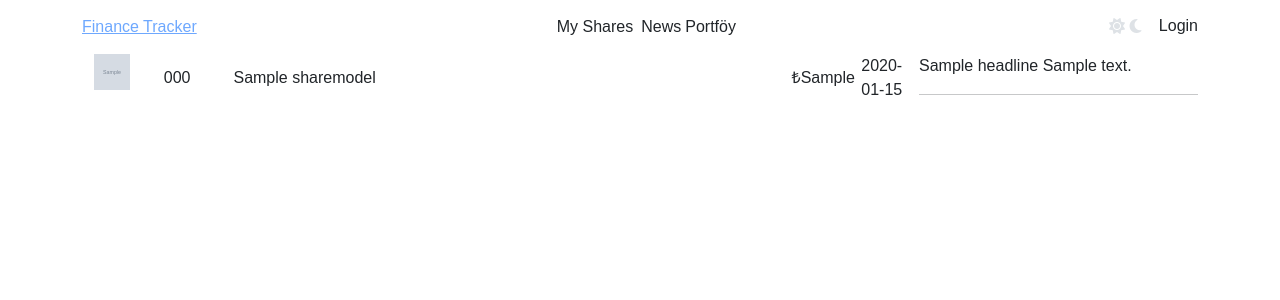
After one commit to auto-finance-manager/API, a Django app: template share/templates/all_stocks.html in a window 1280 px wide. The commit adds this page. Shown: the top 300 px of the page. Run offline with Django 5.2, Linux system fonts and the light colour scheme; tables that the repository leaves empty hold one stand-in row (values such as "Sample post"); the template is opened without the code that fills it: values that come from a table or form of the project are taken from there, most other values are stand-ins (such as "Sample title", 1, 10 or a date in 2020); grey boxes marked "Sample" are stand-in pictures; some libraries are stand-ins or nearby versions; some web fonts are replaced.

Commit message:
add news

```diff
--- a/share/api/urls.py
+++ b/share/api/urls.py
@@ -5,4 +5,5 @@ urlpatterns: list = [
     path('', views.AllSharesView.as_view()),
     path('mine/', views.MyShare.as_view()),
     path('sync/', views.ShareUpdateView.as_view()),
+    path('news/', views.NewsView.as_view()),
 ]
--- a/share/api/views/__init__.py
+++ b/share/api/views/__init__.py
@@ -1,3 +1,4 @@
 from .all_shares_view import AllSharesView
 from .share_update_view import ShareUpdateView
 from .my_shares import MyShare
+from .news_view import NewsView
--- a/share/models.py
+++ b/share/models.py
@@ -43,7 +43,7 @@ class ShareOwnershipModel(models.Model):
                     total_profit += profit
                     remaining_lots -= sold_lots
         return {
-            'total_profit': total_profit,
+            'total_profit': f'{total_profit:.2f}',
             'remaining_lots': remaining_lots
         }
 
--- /dev/null
+++ b/share/templates/all_stocks.html
@@ -0,0 +1,34 @@
+{% extends 'base.html' %}
+
+{% block content %}
+<div class="d-flex">
+<div class="m-0 p-0 w-75" style="/*max-height: 80vh; overflow-y: auto*/" >
+{% for share in shares %}
+<div class="row m-0 p-0">
+    <div class="col-1">
+        <img class="ratio ratio-1x1 share-logo" src="{{share.logo}}" alt="{{share.title}}" style="object-fit: cover">
+    </div>
+        <div class="col-1 my-auto ms-0">
+        <p class="my-auto ms-0">{{ share.code }}</p>
+    </div>
+    <div class="col my-auto ms-0">
+        <p class="my-auto ms-0">{{ share.title }}</p>
+    </div>
+    <div class="col-1 my-auto ms-0">
+        <p class="my-auto ms-0">₺{{ share.current_price }}</p>
+    </div>
+    <div class="col-1 my-auto ms-0">
+        <p class="my-auto ms-0">{{ share.last_updated }}</p>
+    </div>
+</div>
+{% endfor %}
+</div>
+<div class="m-0 p-0 w-25">
+    {% for nw in news %}
+        {{ nw.headline }}
+        {{ nw.body | safe}}
+        <hr>
+    {% endfor %}
+</div>
+</div>
+{% endblock %}
--- a/share/urls.py
+++ b/share/urls.py
@@ -1,9 +1,11 @@
 from django.urls import path
-from .views import MyShareView, AddShareView, UpdateShareView
+from .views import MyShareView, AddShareView, UpdateShareView, AllStockList, SyncNewView
 
 
 urlpatterns: list = [
+    path('', AllStockList.as_view(), name='all-shares'),
     path('mine', MyShareView.as_view(), name='mine'),
     path('add', AddShareView.as_view(), name='add-share'),
-    path('update/<slug>', UpdateShareView.as_view(), name='update-share')
+    path('update/<slug>', UpdateShareView.as_view(), name='update-share'),
+    # path('', SyncNewView.as_view(), name='news')
 ]
--- a/templates/base.html
+++ b/templates/base.html
@@ -25,13 +25,17 @@
 <body>
 <header class="w-100 fw-bold py-2" data-bs-theme="dark">
   <section class="container d-flex justify-content-center my-auto">
-    <article class="my-auto" style="min-width: max-content">Finance Tracker</article>
+    <article class="my-auto" style="min-width: max-content">
+        <a href="{% url 'all-shares' %}">
+            Finance Tracker
+        </a>
+    </article>
     <article class="w-100 text-center my-auto">
       <nav class="m-auto d-flex justify-content-center">
-        <ul class="d-flex list-unstyled my-auto">
-          <li class="me-1 active">Dashboard</li>
-          <li class="me-1 mx-2">Dashboard</li>
-          <li class="me-1">Dashboard</li>
+        <ul class="d-flex list-unstyled my-auto text-center">
+          <li class=""><a>My Shares</a></li>
+          <li class="me-1 mx-2"><a>News</a></li>
+          <li class="">Portföy</li>
         </ul>
       </nav>
     </article>
```
Also changed, not shown: share/api/views/news_view.py (added, +14 -0 lines), share/templates/update_stock.html (+19 -0 lines), share/views.py (+30 -2 lines).
